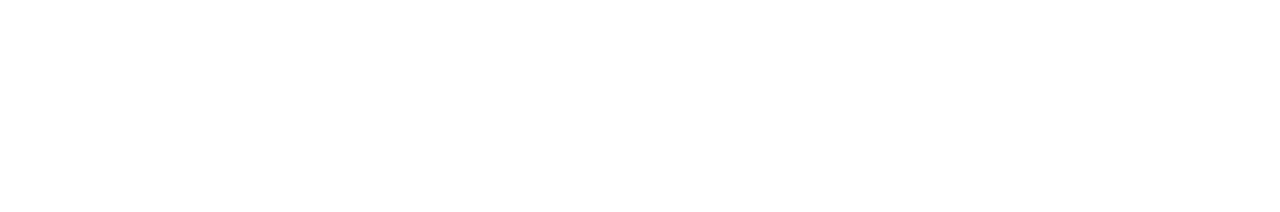
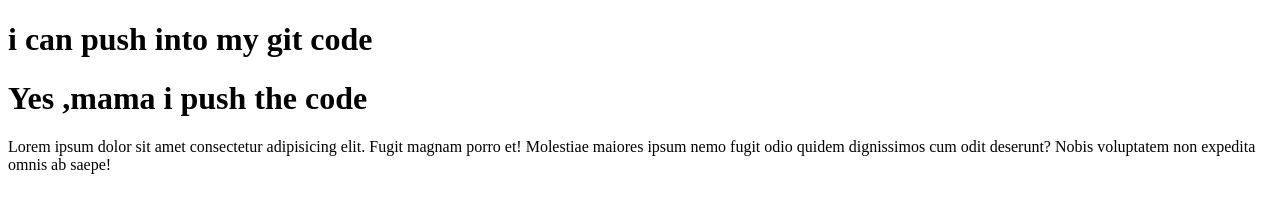
Before and after one commit to ibrarahmmed/my-second-repo, a plain HTML site: page index.html in a window 1280 px wide. Drawn offline with Linux system fonts and the light colour scheme.

Commit message:
paragraph

```diff
--- a/index.html
+++ b/index.html
@@ -7,6 +7,8 @@
     <title>My Second Repo</title>
 </head>
 <body>
-
+    <h1>i can push into my git code</h1>
+    <h1>Yes ,mama i push the code </h1>
+    <p>Lorem ipsum dolor sit amet consectetur adipisicing elit. Fugit magnam porro et! Molestiae maiores ipsum nemo fugit odio quidem dignissimos cum odit deserunt? Nobis voluptatem non expedita omnis ab saepe!</p>
 </body>
 </html>
```
